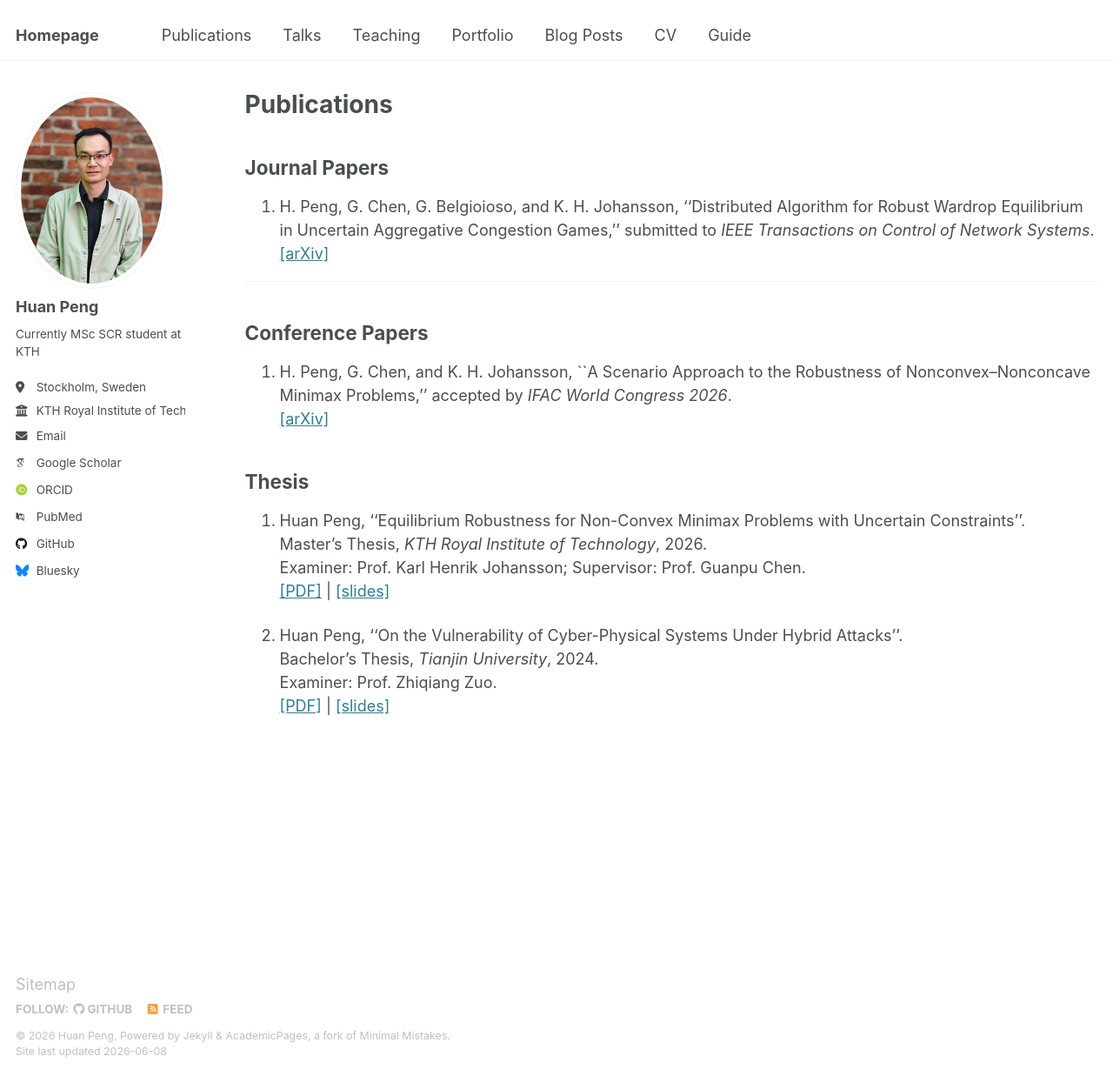
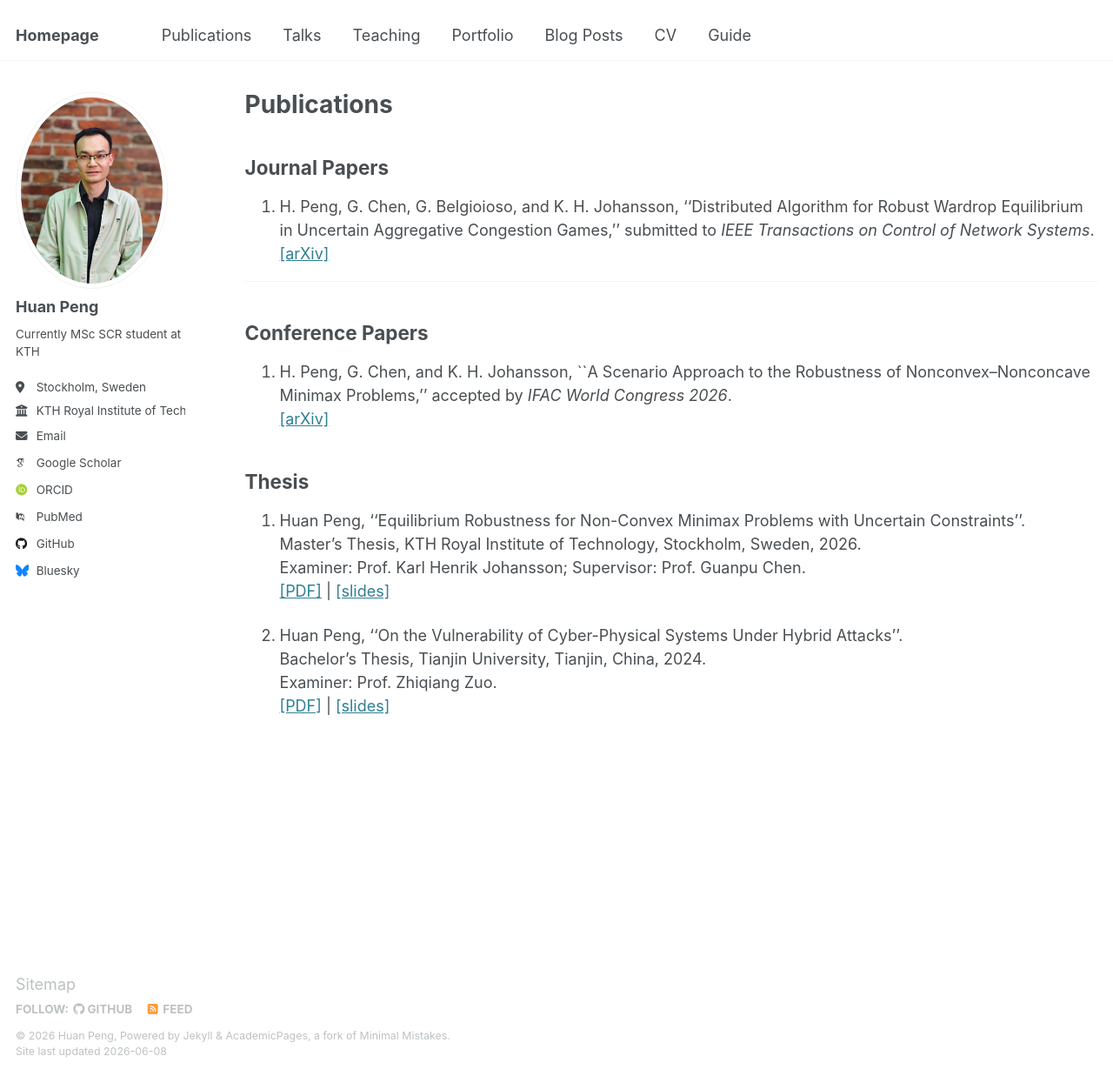
Before and after one commit to huanpen/huanpeng, a Jekyll site: the page built from _pages/publications.md, in a window 1280 px wide and 1237 px high. Shown: the whole window at 87% size. Built offline with Jekyll 4.4.1, drawn with Linux system fonts in a browser that asks for light colours; some web fonts are replaced.

Commit message:
Update publications.md
Signed-off-by: Huan Peng <huanp@kth.se>

```diff
--- a/_pages/publications.md
+++ b/_pages/publications.md
@@ -28,11 +28,11 @@ author_profile: true
 ## Thesis
 
 1. Huan Peng, ''Equilibrium Robustness for Non-Convex Minimax Problems with Uncertain Constraints''.<br>
-   Master's Thesis, *KTH Royal Institute of Technology*, 2026. <br>
+   Master's Thesis, KTH Royal Institute of Technology, Stockholm, Sweden, 2026. <br>
    Examiner: Prof. Karl Henrik Johansson; Supervisor: Prof. Guanpu Chen.<br>
    [[PDF]](/huanpeng/files/msc_thesis.pdf) | [[slides]](/huanpeng/files/msc_thesis_slides.pdf)
 
 2. Huan Peng, ''On the Vulnerability of Cyber-Physical Systems Under Hybrid Attacks''.<br>
-   Bachelor's Thesis, *Tianjin University*, 2024. <br>
+   Bachelor's Thesis, Tianjin University, Tianjin, China, 2024. <br>
    Examiner: Prof. Zhiqiang Zuo.<br>
    [[PDF]](/huanpeng/files/be_thesis.pdf) | [[slides]](/huanpeng/files/be_thesis_slides.pdf)
```
